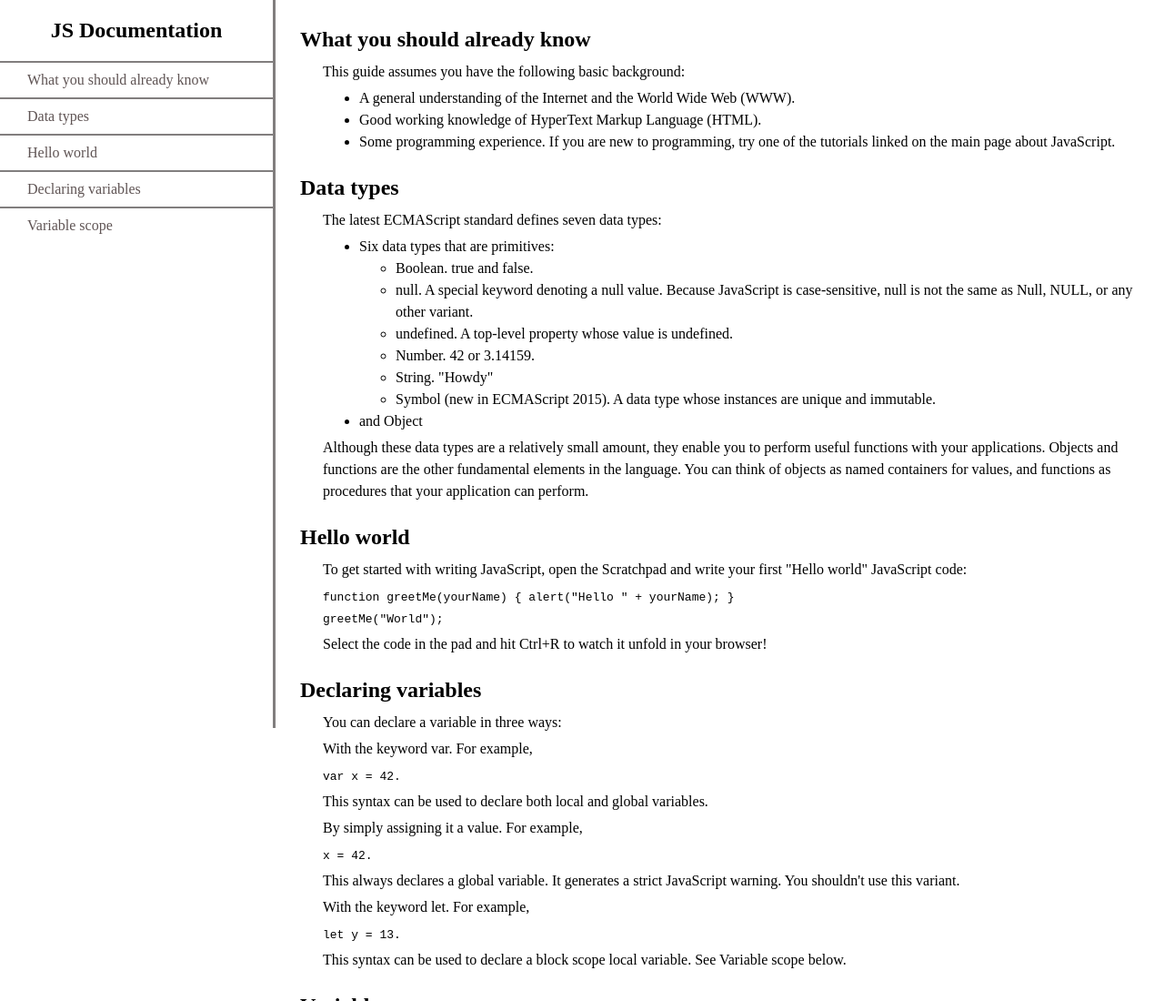
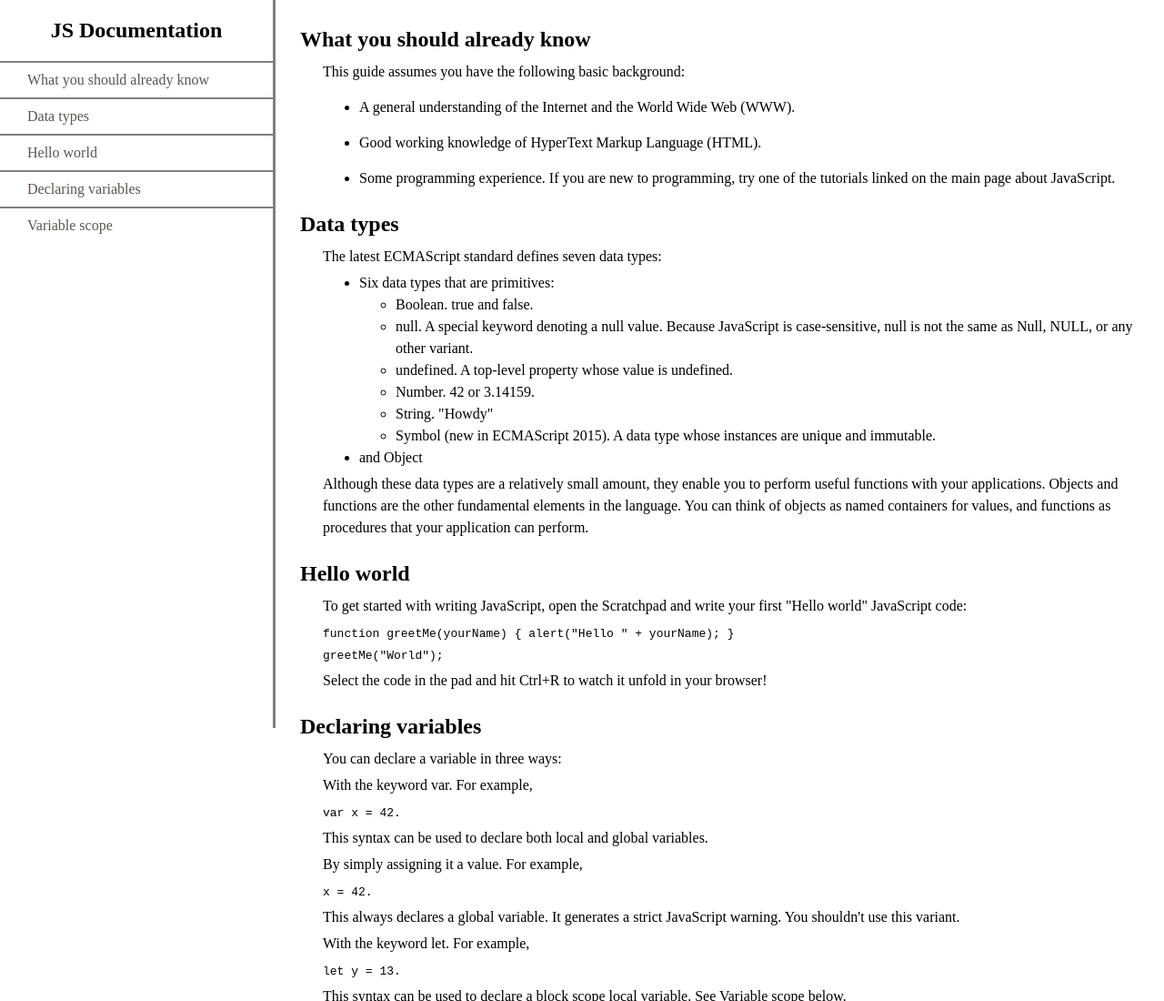
Before and after one commit to jazmin10/techincal-documentation-page, a plain HTML site: page index.html in a window 1280 px wide. Shown: the top 1100 px of the page at 91% size. Drawn offline with Linux system fonts and the light colour scheme.

Commit message:
style what you should already know section

```diff
--- a/assets/style.css
+++ b/assets/style.css
@@ -70,3 +70,6 @@
 }
 
 /* ====== WHAT YOU SHOULD ALREADY KNOW ====== */
+#what_you_should_already_know article ul li {
+	margin: 15px 0px;
+}
```
